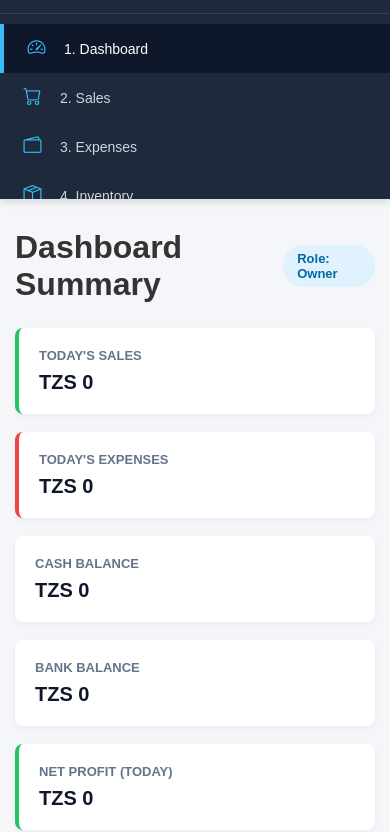
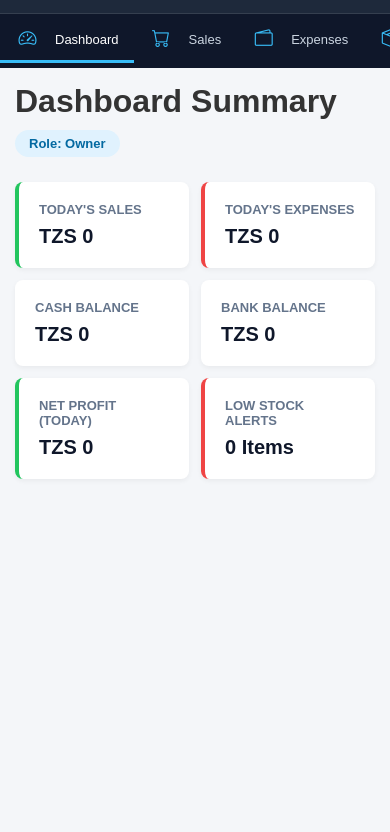
Before and after one commit to mwaki01/wiggle-accounting, a website: page public/index.html in a window 390 px wide. Shown: the part 51-883 px from the top of the page. After the commit the page ends 844 px from the top, so only its background shows below. Drawn offline with nearby package versions, Linux system fonts and the light colour scheme; no server answers.

Commit message:
Optimize layout for desktop and mobile devices

```diff
--- a/public/index.html
+++ b/public/index.html
@@ -12,7 +12,7 @@
     * { box-sizing: border-box; margin: 0; padding: 0; font-family: Arial, sans-serif; }
     body { display: flex; background-color: #f4f6f9; color: #333; min-height: 100vh; overflow-x: hidden; }
 
-    /* --- SIDEBAR STYLE (KAMA SUPABASE) --- */
+    /* --- SIDEBAR STYLE (DESKTOP) --- */
     .sidebar {
       position: fixed;
       top: 0;
@@ -28,9 +28,15 @@
       box-shadow: 2px 0 10px rgba(0,0,0,0.1);
     }
 
-    /* Ukisogeza cursor (Hover), Sidebar inafunguka desktop */
-    .sidebar:hover {
-      width: 250px;
+    /* Hover effect desktop tu */
+    @media (min-width: 769px) {
+      .sidebar:hover {
+        width: 250px;
+      }
+      .sidebar:hover .brand-box h2,
+      .sidebar:hover ul li a span {
+        opacity: 1;
+      }
     }
 
     /* Branding / Logo Box */
@@ -56,10 +62,6 @@
       text-transform: uppercase;
       opacity: 0;
       transition: opacity 0.2s ease-in-out;
-    }
-
-    .sidebar:hover .brand-box h2 {
-      opacity: 1;
     }
 
     /* Menu Links */
@@ -89,10 +91,6 @@
       transition: opacity 0.2s ease-in-out;
     }
 
-    .sidebar:hover ul li a span {
-      opacity: 1;
-    }
-
     .sidebar ul li a:hover, .sidebar ul li a.active {
       background: #0f172a;
       color: #fff;
@@ -112,7 +110,7 @@
     .role-badge { background: #e0f2fe; color: #0369a1; padding: 6px 14px; border-radius: 20px; font-weight: bold; font-size: 13px; }
 
     /* Cards Grid */
-    .grid { display: grid; grid-template-columns: repeat(auto-fit, minmax(200px, 1fr)); gap: 18px; margin-bottom: 25px; }
+    .grid { display: grid; grid-template-columns: repeat(auto-fit, minmax(220px, 1fr)); gap: 18px; margin-bottom: 25px; }
     .card { background: #fff; padding: 20px; border-radius: 8px; box-shadow: 0 2px 5px rgba(0,0,0,0.05); }
     .card h4 { color: #64748b; font-size: 13px; margin-bottom: 8px; text-transform: uppercase; }
     .card p { font-size: 20px; font-weight: bold; color: #0f172a; }
@@ -134,35 +132,66 @@
     th, td { text-align: left; padding: 12px; border-bottom: 1px solid #e2e8f0; font-size: 14px; }
     th { background-color: #f8fafc; color: #475569; }
 
-    /* --- RESPONSIVE DESIGN KWA SIMU (MENU HAINYONYI DASHBOARD) --- */
+    /* --- LAYOUT BORA KWA AJILI YA SIMU (MOBILE OPTIMIZED) --- */
     @media (max-width: 768px) {
       body {
-        flex-direction: column !important;
+        flex-direction: column;
       }
 
       .sidebar {
-        position: relative !important;
-        width: 100% !important;
-        height: auto !important;
-        max-height: 250px;
-        overflow-y: auto !important; /* Inaruhusu kuscroll menu kama ni ndefu */
-        box-shadow: 0 4px 6px rgba(0,0,0,0.1);
-        margin-bottom: 15px; /* Inasukuma dashboard chini */
+        position: relative;
+        width: 100%;
+        height: auto;
+        box-shadow: none;
       }
 
-      .sidebar:hover {
-        width: 100% !important;
+      .brand-box {
+        justify-content: flex-start;
       }
 
-      .sidebar ul li a span,
       .brand-box h2 {
-        opacity: 1 !important;
+        opacity: 1;
+      }
+
+      /* On Mobile: Menus slide horizontally for quick access without taking vertical space */
+      .sidebar ul {
+        display: flex;
+        overflow-x: auto;
+        padding: 5px 0;
+        white-space: nowrap;
+        background: #0f172a;
+      }
+
+      .sidebar ul li a {
+        padding: 10px 15px;
+        font-size: 13px;
+        border-left: none !important;
+        border-bottom: 3px solid transparent;
+      }
+
+      .sidebar ul li a span {
+        opacity: 1;
+      }
+
+      .sidebar ul li a:hover, .sidebar ul li a.active {
+        border-bottom: 3px solid #38bdf8;
       }
 
       .main-content {
-        margin-left: 0 !important;
-        width: 100% !important;
-        padding: 15px !important;
+        margin-left: 0;
+        width: 100%;
+        padding: 15px;
+      }
+
+      .header {
+        flex-direction: column;
+        align-items: flex-start;
+        gap: 10px;
+      }
+
+      .grid {
+        grid-template-columns: repeat(auto-fit, minmax(150px, 1fr));
+        gap: 12px;
       }
     }
   </style>
@@ -176,16 +205,16 @@
       <h2>WIGGLE</h2>
     </div>
     <ul>
-      <li><a onclick="showSection('dashboard', event)" class="nav-link active"><i class="bi bi-speedometer2"></i> <span>1. Dashboard</span></a></li>
-      <li><a onclick="showSection('sales', event)" class="nav-link"><i class="bi bi-cart"></i> <span>2. Sales</span></a></li>
-      <li><a onclick="showSection('expenses', event)" class="nav-link"><i class="bi bi-wallet2"></i> <span>3. Expenses</span></a></li>
-      <li><a onclick="showSection('inventory', event)" class="nav-link"><i class="bi bi-box-seam"></i> <span>4. Inventory</span></a></li>
-      <li><a onclick="showSection('customers', event)" class="nav-link"><i class="bi bi-people"></i> <span>5. Customers</span></a></li>
-      <li><a onclick="showSection('suppliers', event)" class="nav-link"><i class="bi bi-truck"></i> <span>6. Suppliers</span></a></li>
-      <li><a onclick="showSection('banking', event)" class="nav-link"><i class="bi bi-bank"></i> <span>7. Banking</span></a></li>
-      <li><a onclick="showSection('reports', event)" class="nav-link"><i class="bi bi-file-earmark-bar-graph"></i> <span>8. Reports</span></a></li>
-      <li><a onclick="showSection('users', event)" class="nav-link"><i class="bi bi-person-gear"></i> <span>9. Multi-user</span></a></li>
-      <li><a onclick="showSection('backup', event)" class="nav-link"><i class="bi bi-cloud-arrow-up"></i> <span>10. Backup</span></a></li>
+      <li><a onclick="showSection('dashboard', event)" class="nav-link active"><i class="bi bi-speedometer2"></i> <span>Dashboard</span></a></li>
+      <li><a onclick="showSection('sales', event)" class="nav-link"><i class="bi bi-cart"></i> <span>Sales</span></a></li>
+      <li><a onclick="showSection('expenses', event)" class="nav-link"><i class="bi bi-wallet2"></i> <span>Expenses</span></a></li>
+      <li><a onclick="showSection('inventory', event)" class="nav-link"><i class="bi bi-box-seam"></i> <span>Inventory</span></a></li>
+      <li><a onclick="showSection('customers', event)" class="nav-link"><i class="bi bi-people"></i> <span>Customers</span></a></li>
+      <li><a onclick="showSection('suppliers', event)" class="nav-link"><i class="bi bi-truck"></i> <span>Suppliers</span></a></li>
+      <li><a onclick="showSection('banking', event)" class="nav-link"><i class="bi bi-bank"></i> <span>Banking</span></a></li>
+      <li><a onclick="showSection('reports', event)" class="nav-link"><i class="bi bi-file-earmark-bar-graph"></i> <span>Reports</span></a></li>
+      <li><a onclick="showSection('users', event)" class="nav-link"><i class="bi bi-person-gear"></i> <span>Users</span></a></li>
+      <li><a onclick="showSection('backup', event)" class="nav-link"><i class="bi bi-cloud-arrow-up"></i> <span>Backup</span></a></li>
     </ul>
   </div>
 
```
